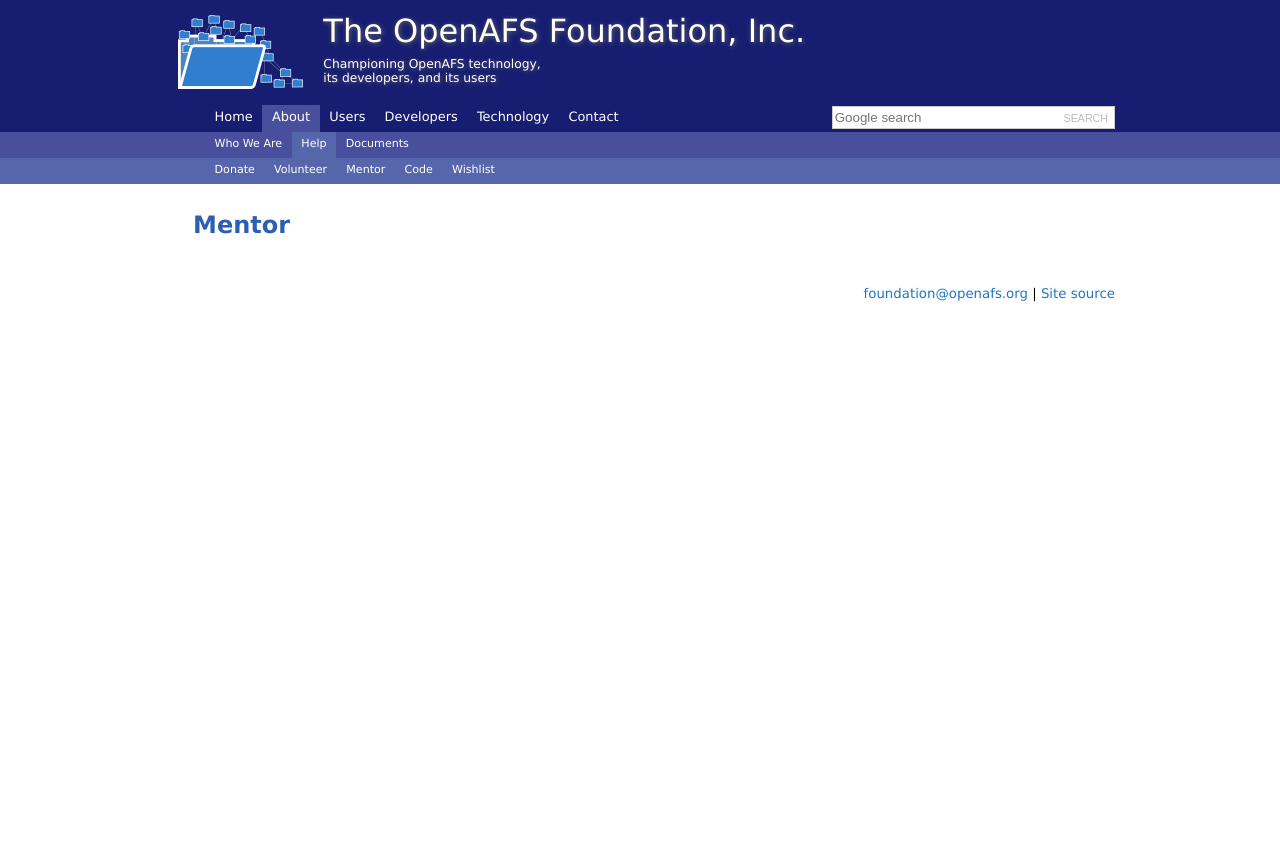
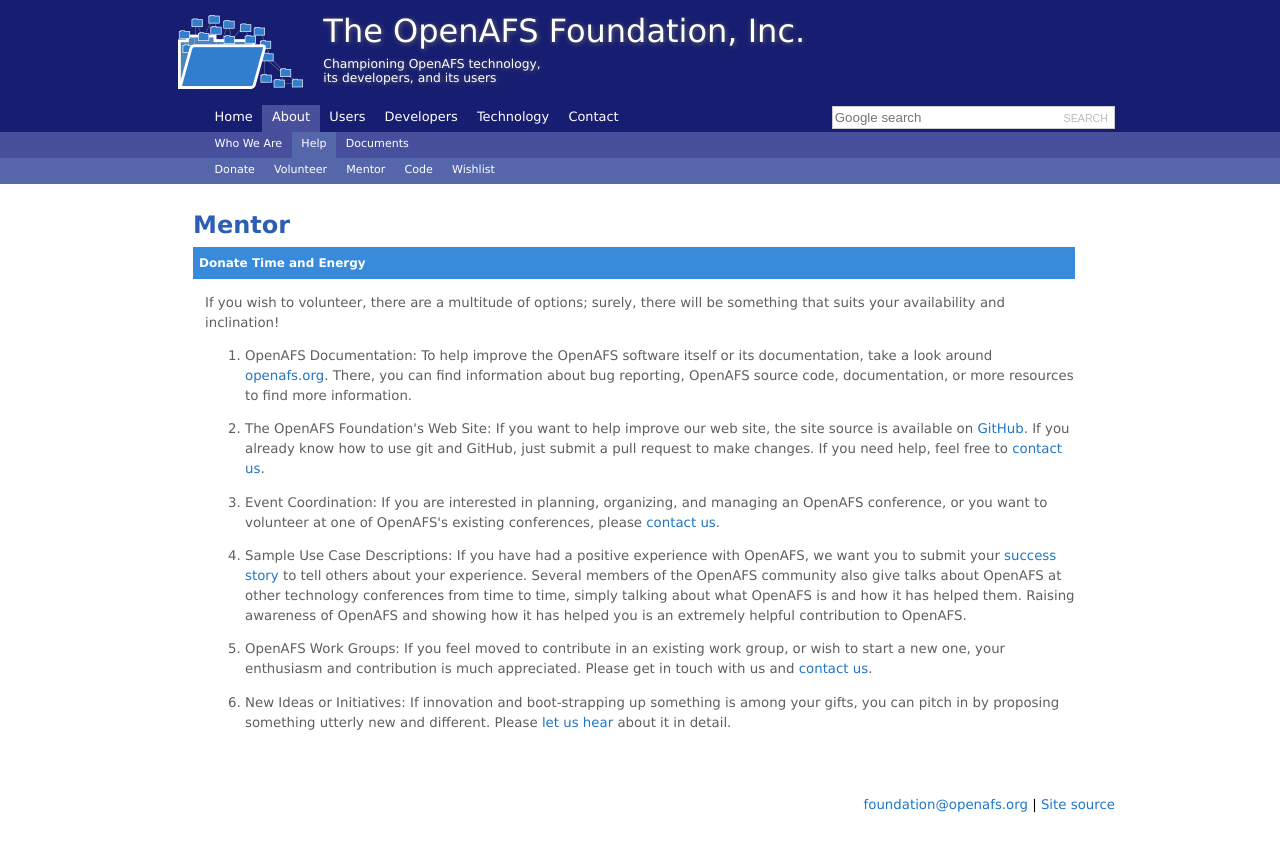
Before and after one commit to openafsfoundation/openafsfoundation.org, a Jekyll site: the page built from help/mentor/index.md, in a window 1280 px wide. Shown: the top 852 px of the page. Built offline with Jekyll 4.4.1, drawn with Linux system fonts in a browser that asks for light colours.

Commit message:
Update index.md

```diff
--- a/help/mentor/index.md
+++ b/help/mentor/index.md
@@ -4,3 +4,33 @@
 ---
 
 ## Mentor ##
+
+
+### Donate Time and Energy ###
+
+If you wish to volunteer, there are a multitude of options; surely, there will be something that suits your availability and inclination!
+
+1. OpenAFS Documentation: To help improve the OpenAFS software itself or its documentation, take
+a look around [openafs.org](http://www.openafs.org/). There, you can find
+information about bug reporting, OpenAFS source code, documentation, or more
+resources to find more information.
+
+2. The OpenAFS Foundation's Web Site: If you want to help improve our web site, the site source
+is available on [GitHub](https://github.com/adeason/openafsfoundation.org/). If
+you already know how to use git and GitHub, just submit a pull request to make
+changes. If you need help, feel free to [contact us]({{ site.baseurl}}/contact/).
+
+3. Event Coordination: If you are interested in planning, organizing, and managing an OpenAFS conference, or you want to
+volunteer at one of OpenAFS's existing conferences, please [contact
+us]({{ site.baseurl }}/contact/).
+
+4. Sample Use Case Descriptions: If you have had a positive experience with OpenAFS, we want you to
+submit your [success story]({{ site.baseurl }}/contact/) to tell others about your
+experience. Several members of the OpenAFS community also give talks about
+OpenAFS at other technology conferences from time to time, simply talking about
+what OpenAFS is and how it has helped them. Raising awareness of OpenAFS and
+showing how it has helped you is an extremely helpful contribution to OpenAFS.
+
+5. OpenAFS Work Groups: If you feel moved to contribute in an existing work group, or wish to start a new one, your enthusiasm and contribution is much appreciated.  Please get in touch with us and [contact us]({{ site.baseurl}}/contact/).
+
+6. New Ideas or Initiatives: If innovation and boot-strapping up something is among your gifts, you can pitch in by proposing something utterly new and different.  Please [let us hear]({{ site.baseurl}}/contact/) about it in detail.
```
